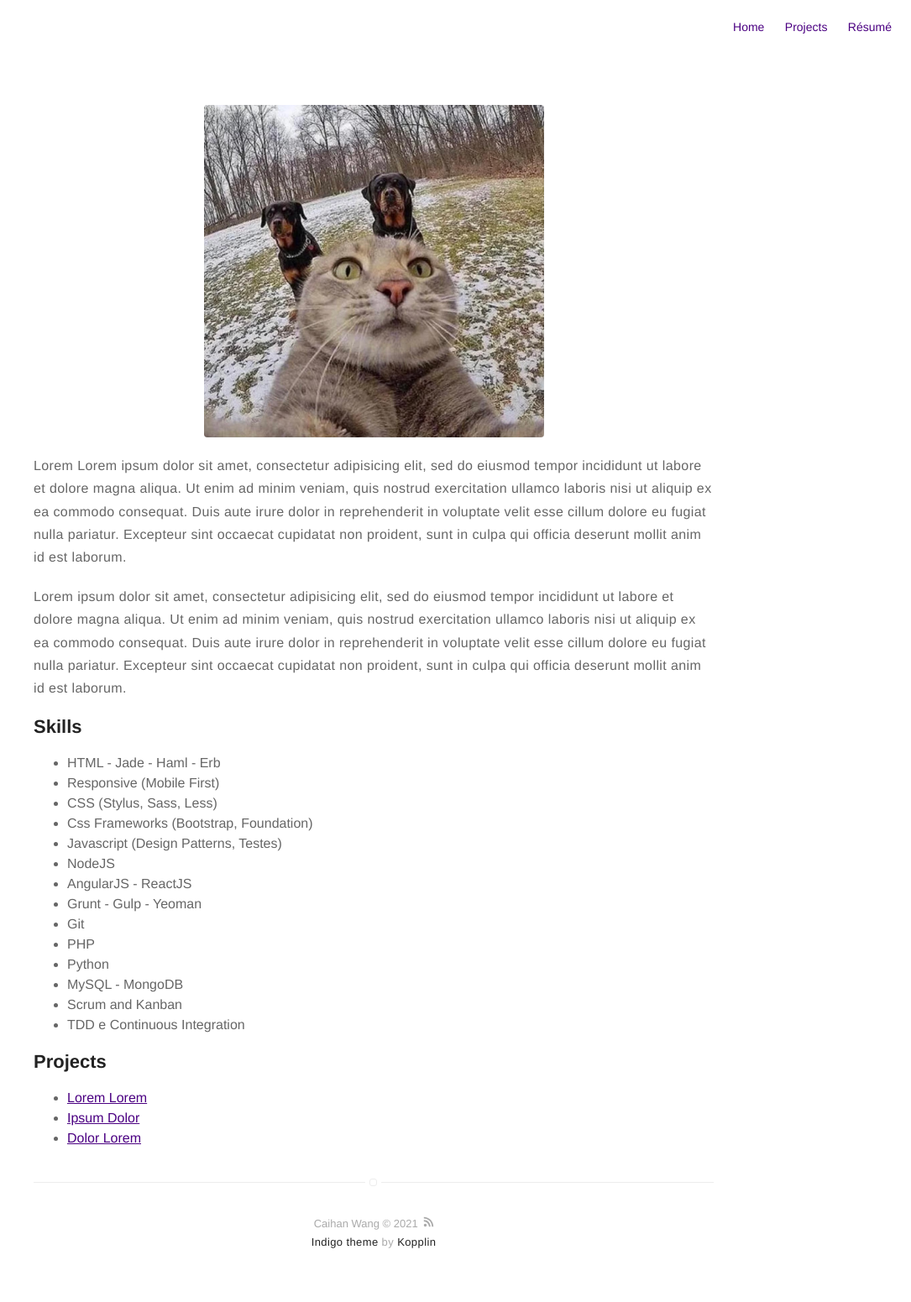
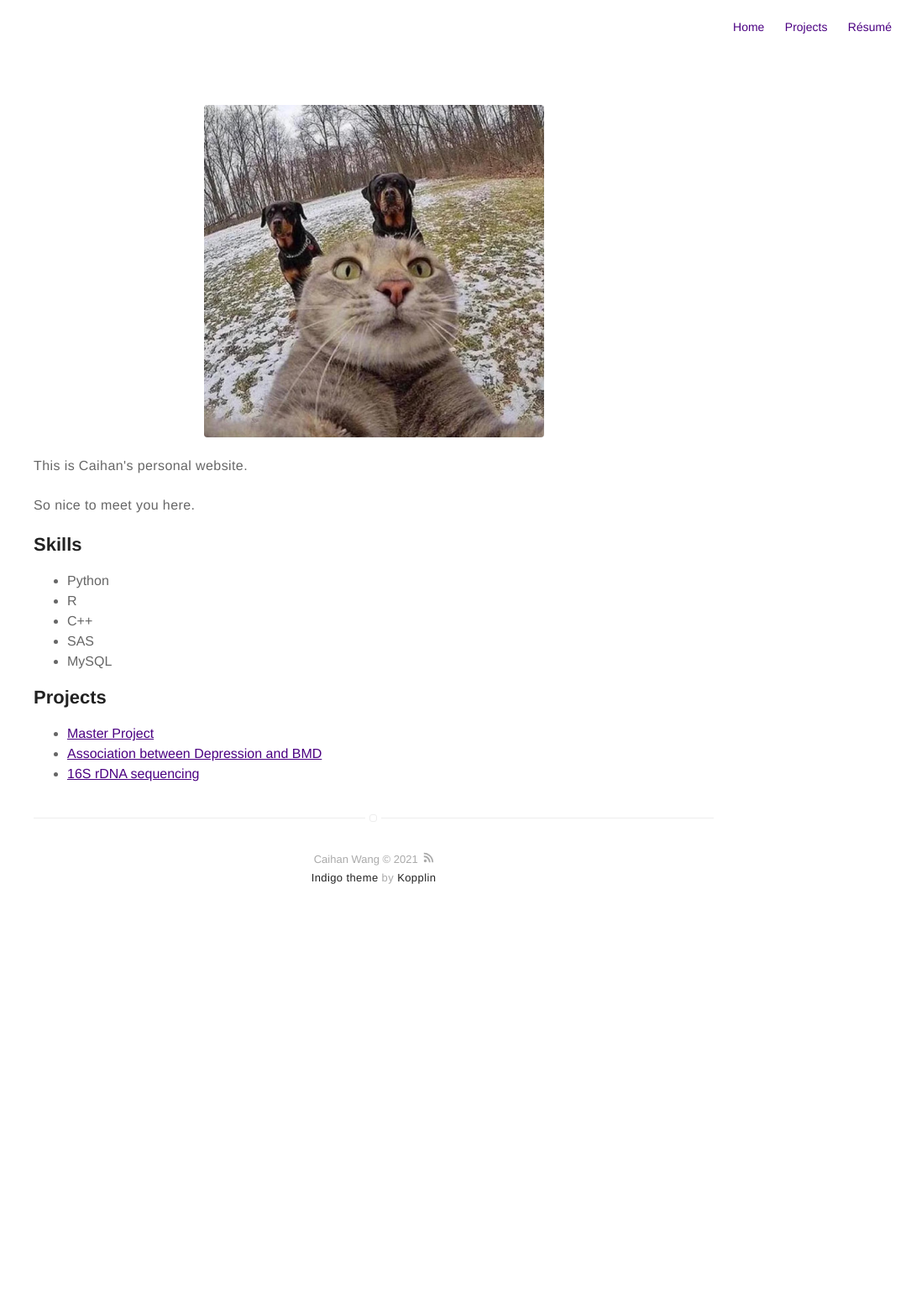
Before and after one commit to Caihanwang/Caihanwang.github.io, a Jekyll site: the page built from about.md, in a window 1280 px wide. Shown: the whole page at 84% size, without its empty margins (195-1280 px from the left). Built offline with Jekyll 4.4.1, drawn with Linux system fonts in a browser that asks for light colours; after the commit the page ends 1117 px from its top, so only the background shows below that.

Commit message:
Update about.md

```diff
--- a/about.md
+++ b/about.md
@@ -4,29 +4,19 @@ layout: page
 ---
 ![Profile Image]({% if site.external-image %}{{ site.picture }}{% else %}{{ site.url }}/{{ site.picture }}{% endif %})
 
-<p>Lorem Lorem ipsum dolor sit amet, consectetur adipisicing elit, sed do eiusmod
-tempor incididunt ut labore et dolore magna aliqua. Ut enim ad minim veniam,
-quis nostrud exercitation ullamco laboris nisi ut aliquip ex ea commodo
-consequat. Duis aute irure dolor in reprehenderit in voluptate velit esse
-cillum dolore eu fugiat nulla pariatur. Excepteur sint occaecat cupidatat non
-proident, sunt in culpa qui officia deserunt mollit anim id est laborum.</p>
+<p>This is Caihan's personal website.</p>
 
-<p>Lorem ipsum dolor sit amet, consectetur adipisicing elit, sed do eiusmod
-tempor incididunt ut labore et dolore magna aliqua. Ut enim ad minim veniam,
-quis nostrud exercitation ullamco laboris nisi ut aliquip ex ea commodo
-consequat. Duis aute irure dolor in reprehenderit in voluptate velit esse
-cillum dolore eu fugiat nulla pariatur. Excepteur sint occaecat cupidatat non
-proident, sunt in culpa qui officia deserunt mollit anim id est laborum.</p>
+<p>So nice to meet you here.</p>
 
 <h2>Skills</h2>
 
 <ul class="skill-list">
-	<li>HTML - Jade - Haml - Erb</li>
-	<li>Responsive (Mobile First)</li>
-	<li>CSS (Stylus, Sass, Less)</li>
-	<li>Css Frameworks (Bootstrap, Foundation)</li>
-	<li>Javascript (Design Patterns, Testes)</li>
-	<li>NodeJS</li>
+	<li>Python</li>
+	<li>R</li>
+	<li>C++</li>
+	<li>SAS</li>
+	<li>MySQL</li>
+<!-- 	<li>NodeJS</li>
 	<li>AngularJS - ReactJS</li>
 	<li>Grunt - Gulp - Yeoman</li>
 	<li>Git</li>
@@ -34,13 +24,13 @@ proident, sunt in culpa qui officia deserunt mollit anim id est laborum.</p>
 	<li>Python</li>
 	<li>MySQL - MongoDB</li>
 	<li>Scrum and Kanban</li>
-	<li>TDD e Continuous Integration</li>
+	<li>TDD e Continuous Integration</li> -->
 </ul>
 
 <h2>Projects</h2>
 
 <ul>
-	<li><a href="https://github.com/">Lorem Lorem</a></li>
-	<li><a href="https://github.com/">Ipsum Dolor</a></li>
-	<li><a href="https://github.com/">Dolor Lorem</a></li>
+	<li><a href="https://github.com/">Master Project</a></li>
+	<li><a href="https://github.com/">Association between Depression and BMD</a></li>
+	<li><a href="https://github.com/">16S rDNA sequencing</a></li>
 </ul>
```
